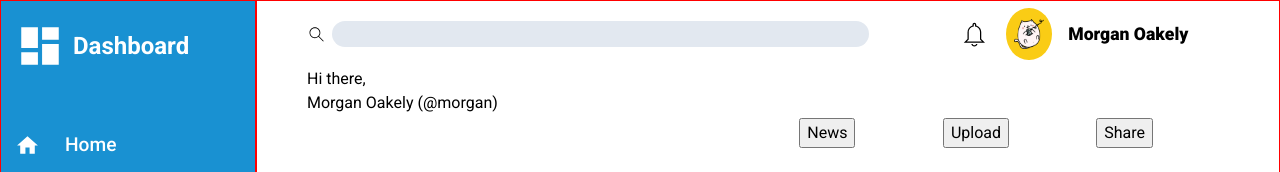
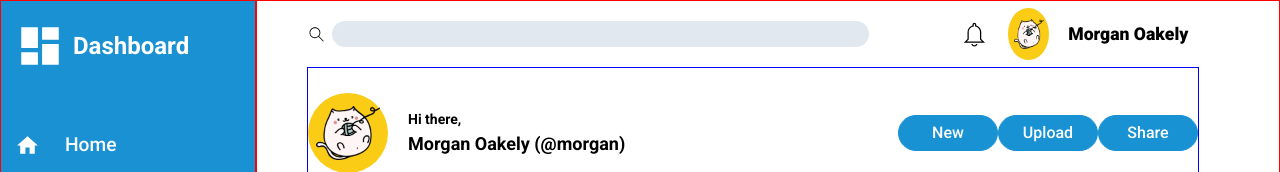
Before and after one commit to TheFutaBandit/adminDashboard_odin, a plain HTML site: page index.html in a window 1280 px wide. Shown: the top 172 px of the page. Drawn offline with Linux system fonts and the light colour scheme.

Commit message:
-profile interact completed
-commited late, profile interact completed

```diff
--- a/index.html
+++ b/index.html
@@ -73,12 +73,14 @@
             </div>
             <div class = "profile-section">
                 <div class = "profile-interact">
-                    <div class = "profile-picture"></div>
-                    <p>Hi there,</p>
-                    <p>Morgan Oakely (@morgan)</p>
+                    <div class = "user-icon"><img src = "images/cat.png"></div>
+                    <div class = "user-desc">
+                        <p>Hi there,</p>
+                        <p>Morgan Oakely (@morgan)</p>
+                    </div>
                 </div>
                 <div class = "user-interact">
-                    <button class = "news">News</button>
+                    <button class = "news">New</button>
                     <!-- <form><input id = "upload" type = "file"></form> -->
                     <button class = "upload">Upload</button>
                     <button class = "share">Share</button>
--- a/styles.css
+++ b/styles.css
@@ -113,8 +113,8 @@
     /* padding-left: 0px; */
   }
 
-  .navbar > * {
-    /* border: 1px solid blue; */
+  .navbar > .search-section + .profile-section {
+    border: 1px solid blue;
   }
 
   .navbar .search-section .user img {
@@ -177,6 +177,7 @@
     grid-auto-flow: column;
     align-items: center;
     column-gap: 3px;
+    /* align-content: center; */
     /* padding-right: 40px; */
   }
 
@@ -187,12 +188,13 @@
 
   .user .user_icon {
     display: grid;
-    justify-self: stretch;
+
     align-self: center;
     justify-self: center;
 
+
     height: 80%;
-    width: 90%;
+    width: 80%;
 
     align-items: center;
     justify-items: center;
@@ -211,12 +213,56 @@
 
 
 
-  .navbar .user-interact {
+  .profile-section .profile-interact {
     display: grid;
-    grid-template-columns: repeat(3,1fr);
+    grid-template-columns: auto 1fr;
+    justify-items: start;
+    align-items: center;
+    column-gap: 20px;
+  }
+
+  .profile-interact .user-icon {
+    display: grid;
+    background-color: #facc15;
+    height: 80px;
+    width: 80px;
+    justify-items: center;
+    align-items: center;
+    border-radius: 100%;
+  }
+
+  .user-icon img {
+    max-height: 80%;
+    max-width: 80%;
+  }
+
+  .profile-interact .user-desc {
+    font-weight: 600;
+    font-size: 18px;
+  }
+
+  .user-desc > p:first-child {
+    font-size: 14px;
+  }
+
+  .navbar .profile-section .user-interact {
+    display: grid;
+    grid-template-columns: repeat(3,auto);
     align-items: center;
     justify-content: end;
+    align-content: center;
     justify-items: center;
+  }
+
+  .user-interact button {
+    background-color: #1992d4;
+    min-width: 100px;
+    padding: 5px 0px;
+    font-family: "Roboto";
+    color: white;
+    font-weight: 500;
+    border: 1px solid #1992d4;
+    border-radius: 20px;
   }
 
 
```
